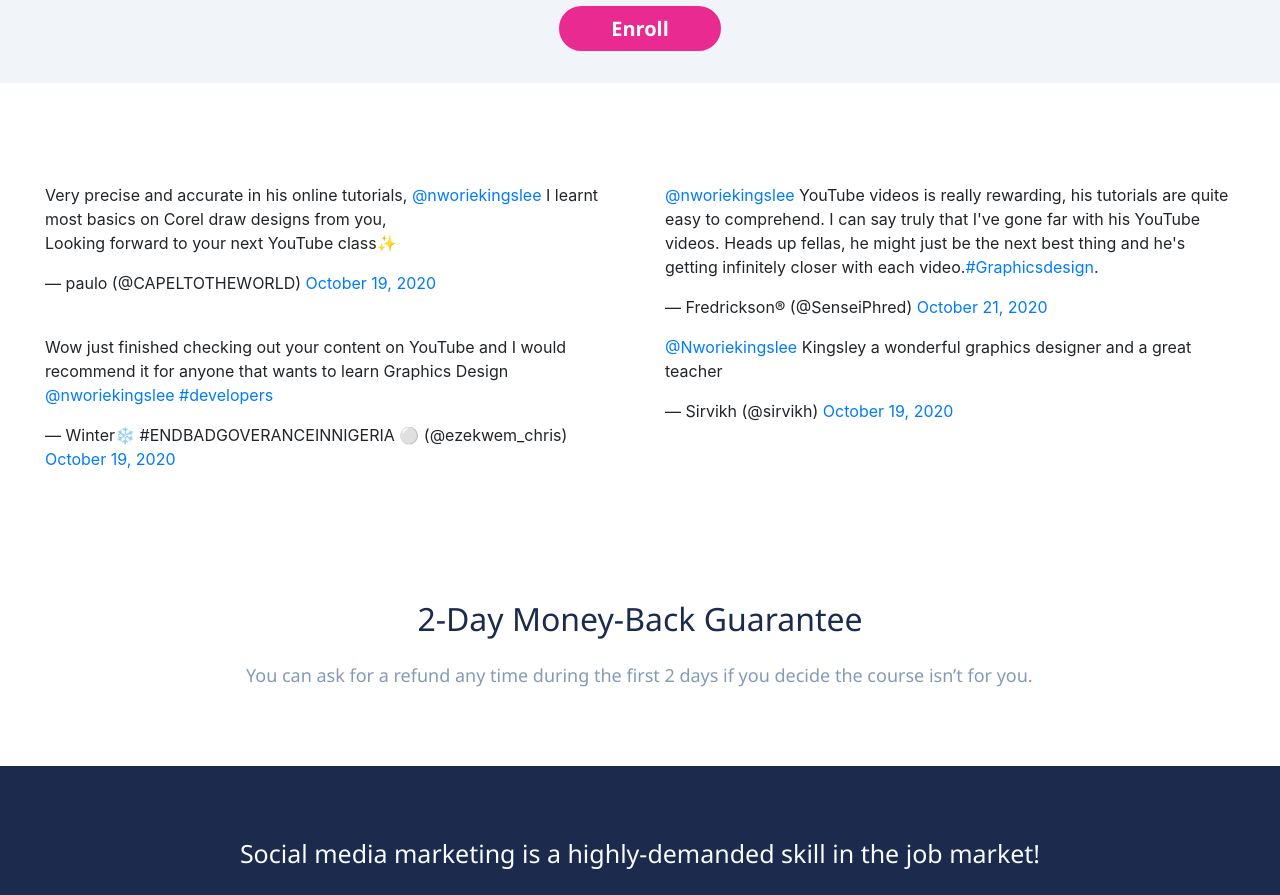
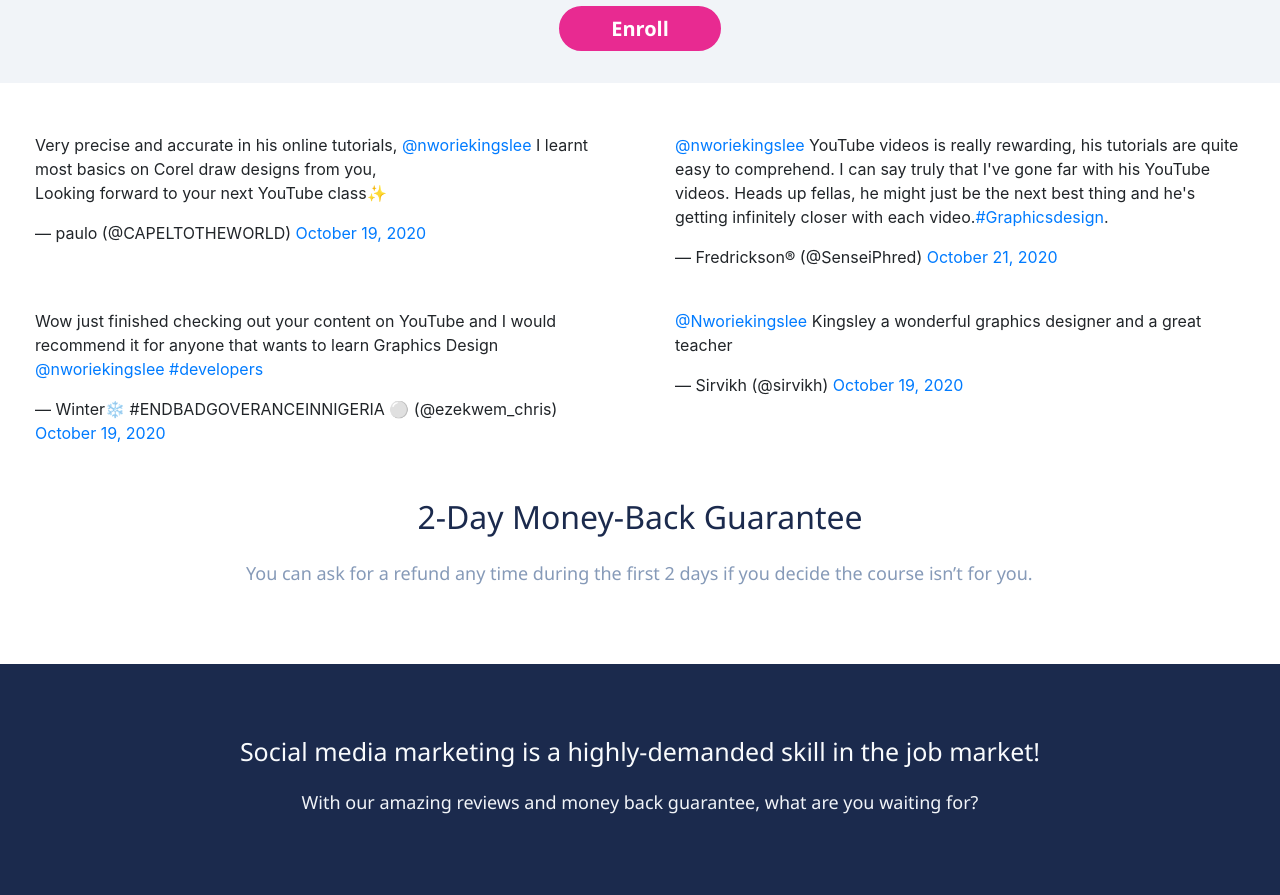
Before and after one commit to kingslee69/zero-to-hero, a React (Create React App) app: page / in a window 1280 px wide. Shown: the part 2200-3095 px from the top of the page. Built offline with nearby package versions, Linux system fonts and the light colour scheme.

Commit message:
my hands off now, am done

```diff
--- a/src/components/tweet1.jsx
+++ b/src/components/tweet1.jsx
@@ -8,7 +8,7 @@ const Tweet1 = ({msg}) => {
   }, []);
 
   return (
-    <section className="twitterContainer  col-6 tweet-well">
+    <section className="twitterContainer  col-6 tweet-well mb-4">
 
      <blockquote className="twitter-tweet">
         <p lang="en" dir="ltr">
--- a/src/components/tweet2.jsx
+++ b/src/components/tweet2.jsx
@@ -8,7 +8,7 @@ const TweetContainer = ({ msg }) => {
   }, []);
 
   return (
-    <section className="twitterContainer  col-6 tweet-well">
+    <section className="twitterContainer mb-4 col-6 tweet-well">
       <blockquote className="twitter-tweet">
         <p lang="en" dir="ltr">
           <a href="https://twitter.com/nworiekingslee?ref_src=twsrc%5Etfw">
--- a/src/components/tweet3.jsx
+++ b/src/components/tweet3.jsx
@@ -8,7 +8,7 @@ const TweetContainer = ({ msg }) => {
   }, []);
 
   return (
-    <section className="twitterContainer  col-6 tweet-well">
+    <section className="twitterContainer mb-4 col-6 tweet-well">
       <blockquote className="twitter-tweet">
         <p lang="en" dir="ltr">
           Wow just finished checking out your content on YouTube and I would
--- a/src/components/tweet4.jsx
+++ b/src/components/tweet4.jsx
@@ -8,7 +8,7 @@ const TweetContainer = ({msg}) => {
   }, []);
 
   return (
-    <section className="twitterContainer  col-6 tweet-well">
+    <section className="twitterContainer mb-4 col-6 tweet-well">
 
      <blockquote className="twitter-tweet"><p lang="en" dir="ltr"><a href="https://twitter.com/nworiekingslee?ref_src=twsrc%5Etfw">@Nworiekingslee</a> Kingsley a wonderful graphics designer and a great teacher</p>&mdash; Sirvikh (@sirvikh) <a href="https://twitter.com/sirvikh/status/1318225637170176000?ref_src=twsrc%5Etfw">October 19, 2020</a></blockquote>
 
--- a/src/components/tweetSection.jsx
+++ b/src/components/tweetSection.jsx
@@ -8,7 +8,7 @@ class TweetSection extends Component {
     render() {
 
         return (
-            <div className="container-sm row framer mx-auto justify-content-around">
+            <div className="container-sm row mx-auto justify-content-around">
                 <Tweet1 />
                 <Tweet2 />
                 <Tweet3 />
```
